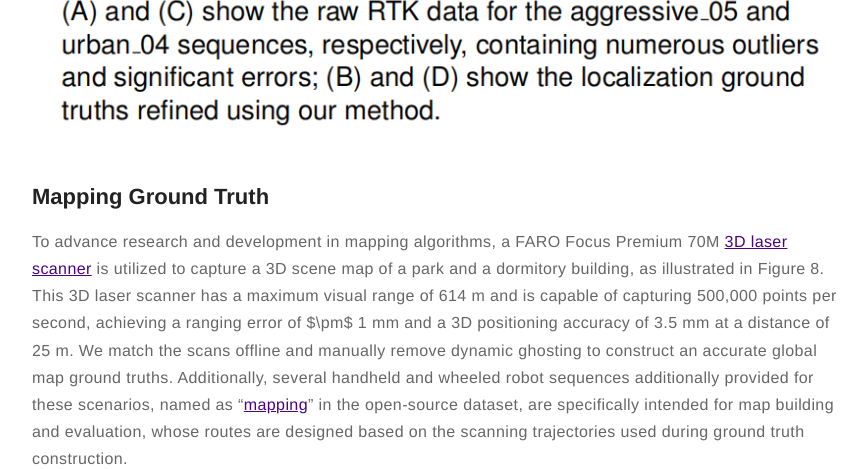
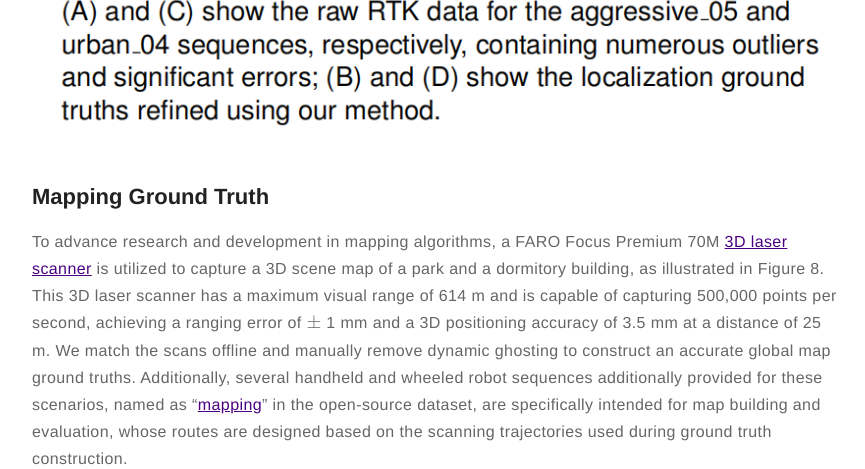
Before and after one commit to Yaepiii/M2UD, a Jekyll site: the page built from _posts/Dataset/2025-03-05-ground-truth.markdown, in a window 1280 px wide and 900 px high, scrolled down 1757 px, cut to the strip 0-469 px from the top of the window. Shown: the whole strip, without its empty margins (203-1068 px from the left). Built offline with Jekyll 4.4.1, drawn with Linux system fonts in a browser that asks for light colours; nearby versions of some CDN libraries; formulas are drawn with MathJax 3; comment, search, counter and statistics services are not loaded.

```diff
--- a/_posts/Dataset/2025-03-05-ground-truth.markdown
+++ b/_posts/Dataset/2025-03-05-ground-truth.markdown
@@ -26,6 +26,6 @@ For outdoor sequences, the original absolute poses of the robots are obtained fr
 
 ## Mapping Ground Truth
 
-To advance research and development in mapping algorithms, a FARO Focus Premium 70M [3D laser scanner](https://www.weiyang3d.com/en/h-col-124.html) is utilized to capture a 3D scene map of a park and a dormitory building, as illustrated in Figure 8. This 3D laser scanner has a maximum visual range of 614 m and is capable of capturing 500,000 points per second, achieving a ranging error of $\pm$ 1 mm and a 3D positioning accuracy of 3.5 mm at a distance of 25 m. We match the scans offline and manually remove dynamic ghosting to construct an accurate global map ground truths. Additionally, several handheld and wheeled robot sequences additionally provided for these scenarios, named as "[mapping](https://1drv.ms/f/c/c1806c2e19f2193f/En98Iep0qBdMlo8iv0jsiFABJzSGdj5hNy8faTAonoD9jw?e=KtuRLW)" in the open-source dataset, are specifically intended for map building and evaluation, whose routes are designed based on the scanning trajectories used during ground truth construction.
+To advance research and development in mapping algorithms, a FARO Focus Premium 70M [3D laser scanner](https://www.weiyang3d.com/en/h-col-124.html) is utilized to capture a 3D scene map of a park and a dormitory building, as illustrated in Figure 8. This 3D laser scanner has a maximum visual range of 614 m and is capable of capturing 500,000 points per second, achieving a ranging error of $$\pm$$ 1 mm and a 3D positioning accuracy of 3.5 mm at a distance of 25 m. We match the scans offline and manually remove dynamic ghosting to construct an accurate global map ground truths. Additionally, several handheld and wheeled robot sequences additionally provided for these scenarios, named as "[mapping](https://1drv.ms/f/c/c1806c2e19f2193f/En98Iep0qBdMlo8iv0jsiFABJzSGdj5hNy8faTAonoD9jw?e=KtuRLW)" in the open-source dataset, are specifically intended for map building and evaluation, whose routes are designed based on the scanning trajectories used during ground truth construction.
 
 ![figure](../../assets/image/figure8.png)
```
